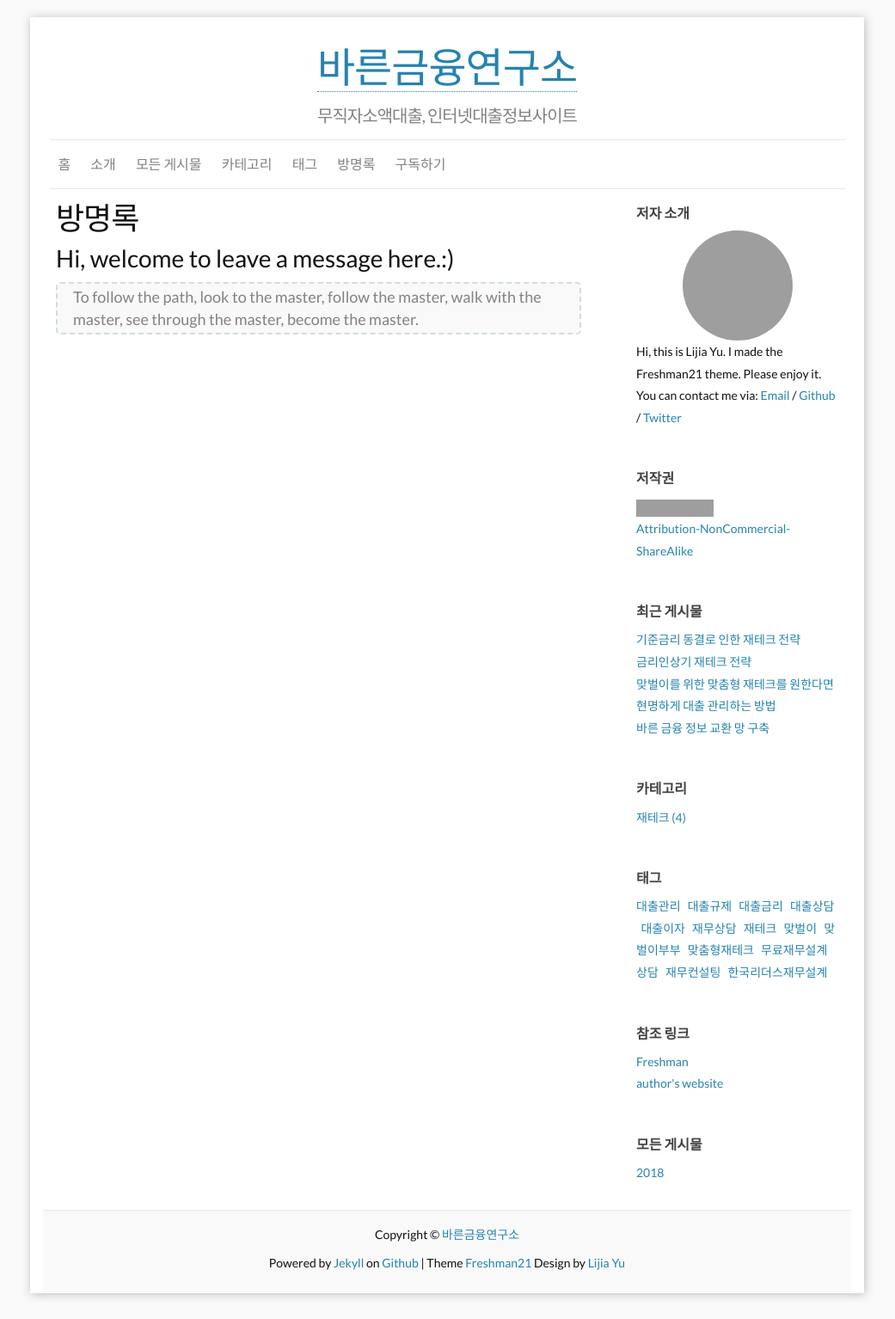
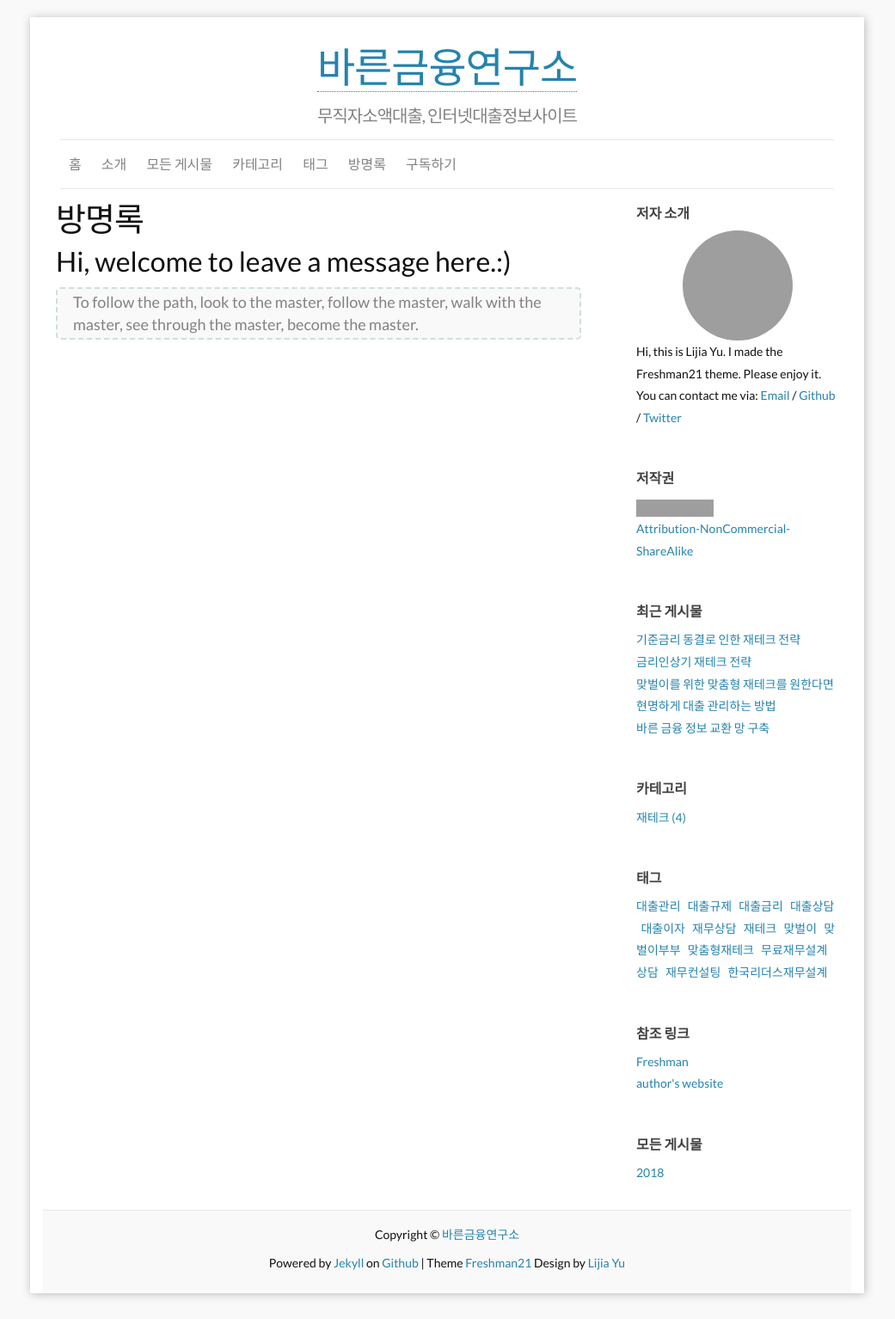
Before and after one commit to leevra/finance, a Jekyll site: the page built from f_guestbook.md, in a window 1280 px wide. Shown: the whole page at 86% size, without its empty margins (120-1161 px from the left). Built offline with Jekyll 4.4.1, drawn with Linux system fonts in a browser that asks for light colours; comment, search, counter and statistics services are not loaded; grey boxes are pictures that could not be loaded.

Commit message:
VersionActivity

```diff
--- a/css/main.scss
+++ b/css/main.scss
@@ -32,7 +32,7 @@
 $page-width:       1000px;
 
 $on-palm:          600px;
-$on-laptop:        1800px;
+$on-laptop:        800px;
 
 
 
--- a/index.html
+++ b/index.html
@@ -8,9 +8,9 @@
     {% for post in paginator.posts %}
 
     <header class="post-header">
-      <h1 itemprop="name" class="post-title">
-        <a itemprop="url" class="post-link" href="{{ post.url | prepend: site.baseurl }}">{{ post.title }}</a>
-      </h1>
+      <h3 itemprop="name" class="post-title">
+        <a itemprop="url" class="post-link" href="{{ post.url | prepend: site.baseurl }}">wfwfwf{{ post.title }}</a>
+      </h3>
       <meta itemprop="keywords" content="{{ post.tags | join: ',' }}" />
       <p class="post-meta">
       {{ site.locales[site.default_locale].PostedInCategories }}
```
